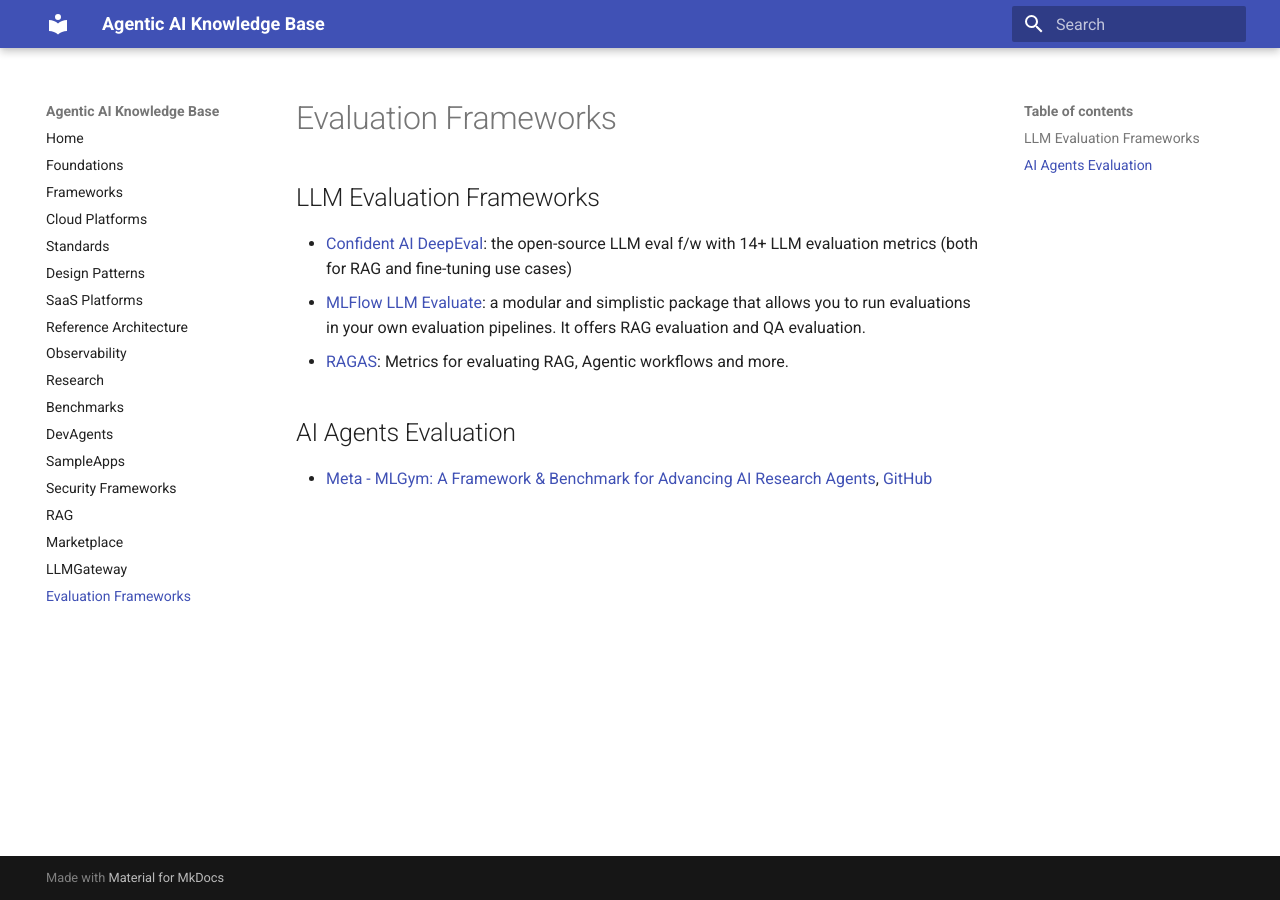
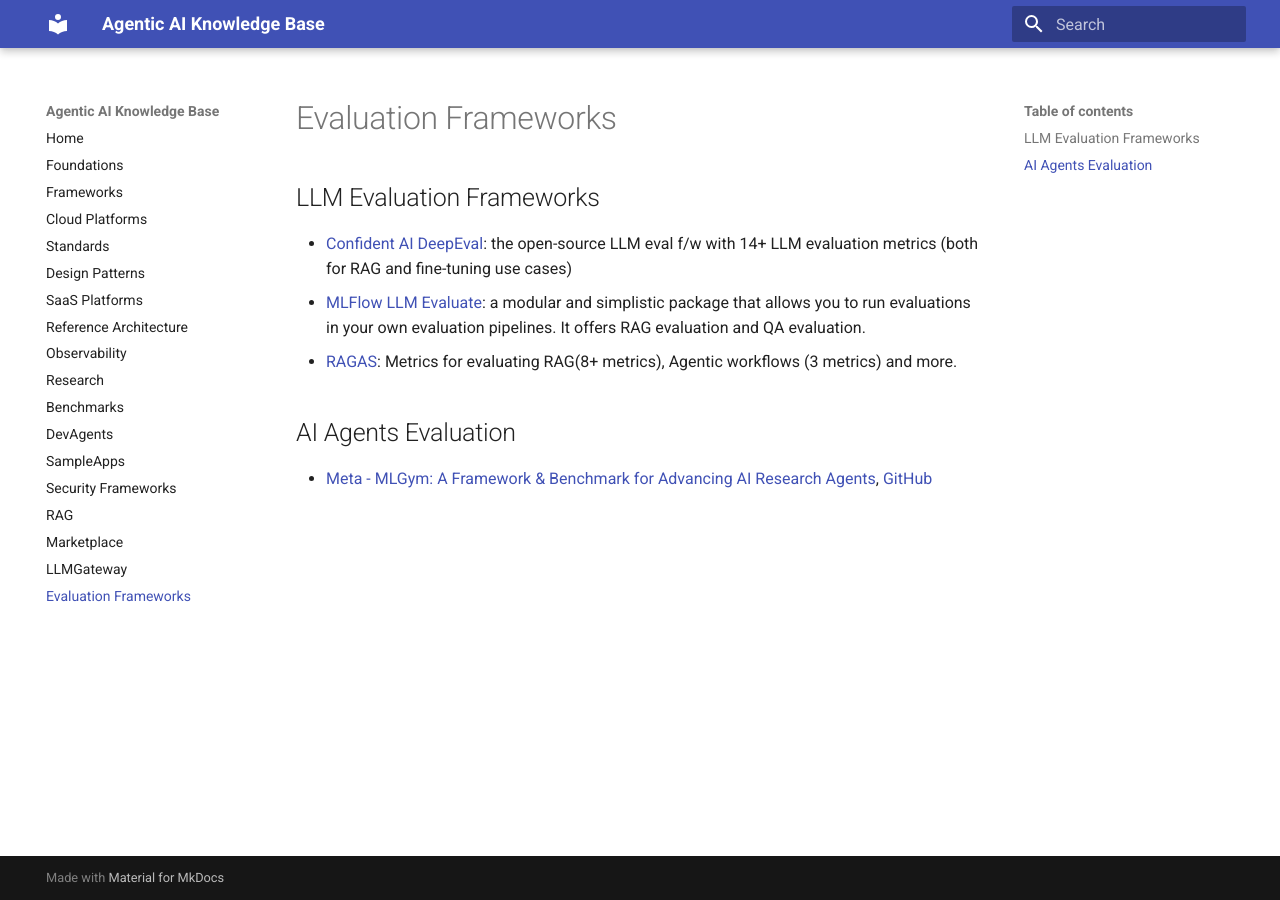
Before and after one commit to ankurkumarz/agentic-ai-knowledge-base, an MkDocs documentation site: the page built from docs/EvaluationFrameworks/Readme.md, in a window 1280 px wide. Built offline with MkDocs 1.6.1 and Material for MkDocs 9.7.7, drawn with Linux system fonts in a browser that asks for light colours.

Commit message:
Update Readme.md

```diff
--- a/docs/EvaluationFrameworks/Readme.md
+++ b/docs/EvaluationFrameworks/Readme.md
@@ -4,7 +4,7 @@
 
 - [Confident AI DeepEval](https://docs.confident-ai.com/): the open-source LLM eval f/w with 14+ LLM evaluation metrics (both for RAG and fine-tuning use cases)
 - [MLFlow LLM Evaluate](https://mlflow.org/docs/latest/llms/llm-evaluate/): a modular and simplistic package that allows you to run evaluations in your own evaluation pipelines. It offers RAG evaluation and QA evaluation.
-- [RAGAS](https://www.ragas.io/): Metrics for evaluating RAG, Agentic workflows and more.
+- [RAGAS](https://www.ragas.io/): Metrics for evaluating RAG(8+ metrics), Agentic workflows (3 metrics) and more.
 
 ## AI Agents Evaluation
 
```
